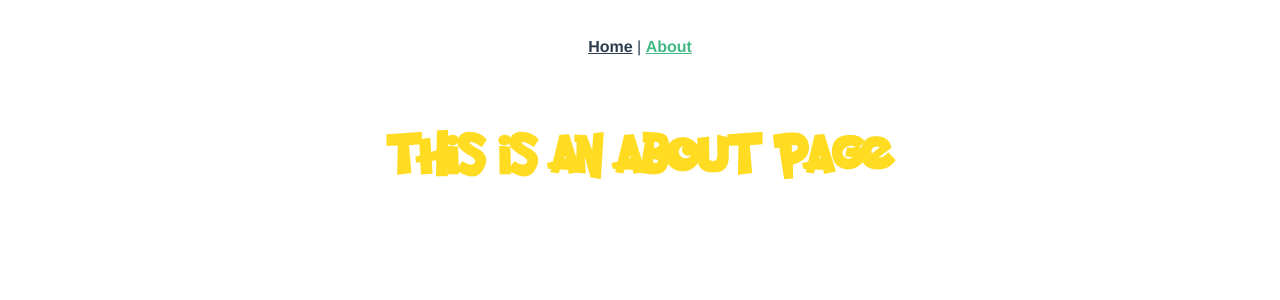
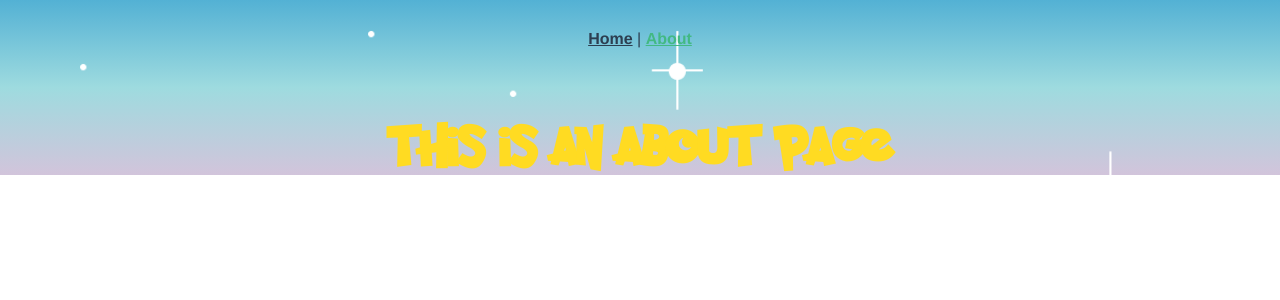
Before and after one commit to builtbybea/breakable-toy, a Vue app: page /about in a window 1280 px wide. Shown: the top 300 px of the page. Built offline with nearby package versions, Linux system fonts and the light colour scheme.

Commit message:
add stars layer
create image folder
added stars image on gradient background

```diff
--- a/package.json
+++ b/package.json
@@ -10,7 +10,7 @@
   "dependencies": {
     "core-js": "^3.6.5",
     "vue": "^3.0.0",
-    "vue-router": "^4.0.0-0"
+    "vue-router": "^4.0.0-rc.1"
   },
   "devDependencies": {
     "@vue/cli-plugin-babel": "~4.5.0",
--- a/src/App.vue
+++ b/src/App.vue
@@ -1,9 +1,11 @@
 <template>
+<div class="main">
   <div id="nav">
     <router-link to="/">Home</router-link> |
     <router-link to="/about">About</router-link>
   </div>
   <router-view/>
+  </div>
 </template>
 
 <style lang="scss">
--- a/src/assets/scss/base/_global.scss
+++ b/src/assets/scss/base/_global.scss
@@ -1,9 +1,23 @@
 body {
     font-size: $font-size-default;
+    margin: 0;
 }
 
 .main {
+    position: relative;
+    z-index: 100;
     background-image: linear-gradient(180deg, $primary-gradient, $secondary-gradient, $tertiary-gradient);
+    &:before {
+        content: " ";
+        background-size: cover;
+        position: absolute;
+        top: 0;
+        left: 0;
+        right: 0;
+        bottom: 0;
+        background-image: url('../images/stars.png');
+        z-index: -1;
+    }
     &--bright {
         opacity: 0.5;
     }
```
Also changed, not shown: src/assets/images/stars.png (added), 1 other file (tests, documents, lock files or other folders).
